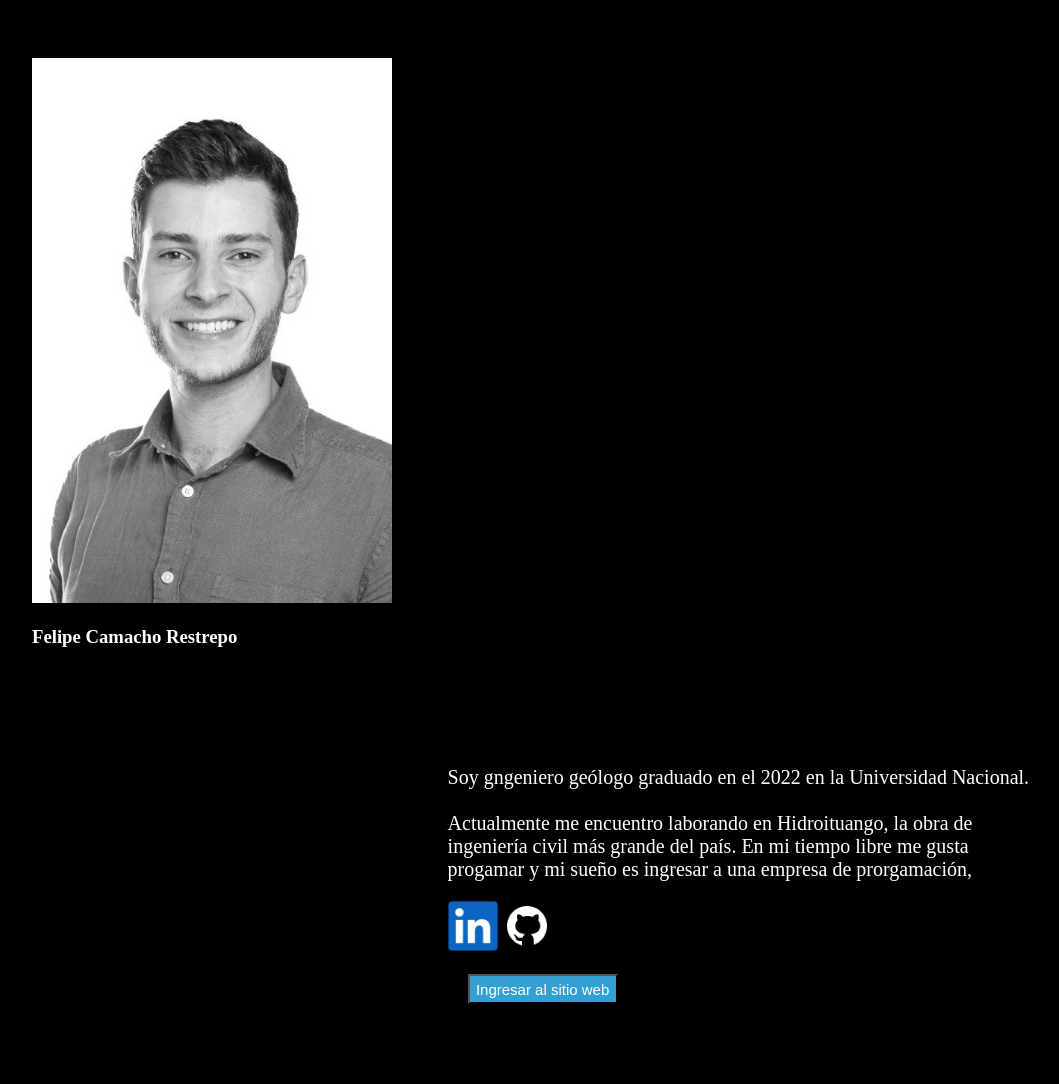
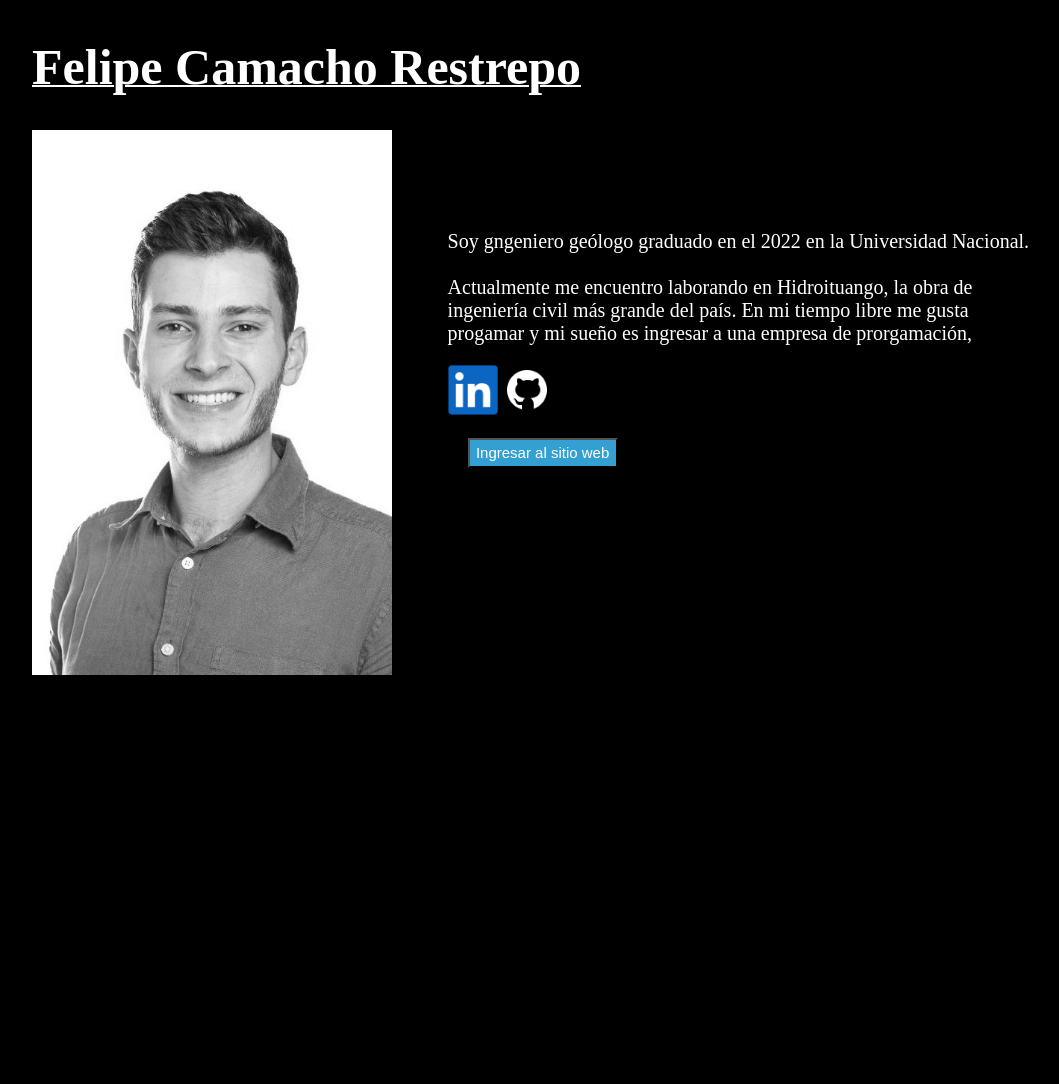
Before and after one commit to iamcamacho1/modulo2, a plain HTML site: page pages/presentacion.html in a window 1280 px wide. Shown: the whole page, without its empty margins (26-1085 px from the left). After the commit the page ends 800 px from the top, so only its background shows below. Drawn offline with Linux system fonts and the light colour scheme.

Commit message:
revert changes

```diff
--- a/pages/presentacion.html
+++ b/pages/presentacion.html
@@ -9,10 +9,10 @@
 </head>
 
 <body>
-
+    <h1>Felipe Camacho Restrepo</h1>
 
     <img src="../assets/Foto fondo blanco 2-modified.jpeg" width="360" height="545" alt="">
-    <h3>Felipe Camacho Restrepo</h3>
+
     <div class = "contenedor">
         <p>
             Soy gngeniero geólogo graduado en el 2022 en la Universidad Nacional.
```
